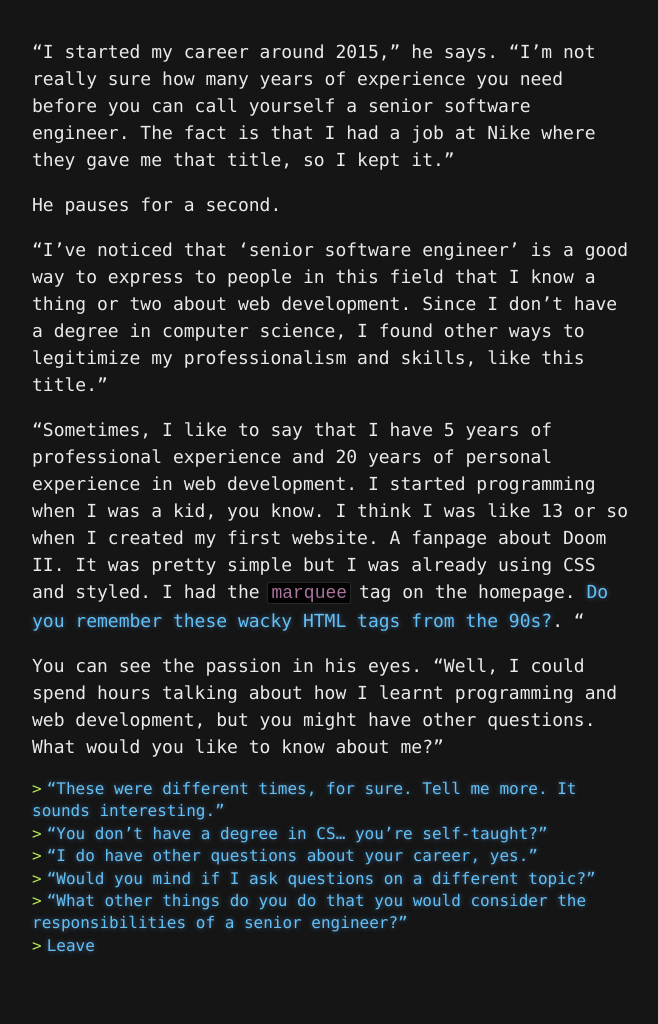
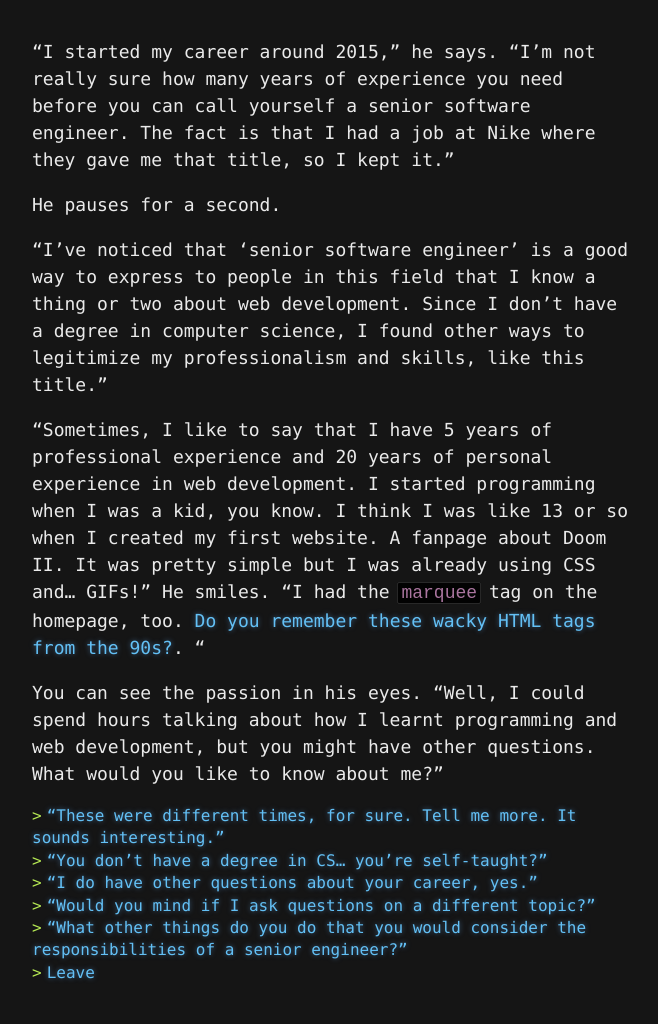
Before and after one commit to yvesgurcan/adventure, a Jekyll site: the page built from senior.md, in a window 1280 px wide. Shown: the whole page, without its empty margins (308-966 px from the left). Built offline with Jekyll 4.4.1, drawn with Linux system fonts in a browser that asks for light colours; our own code applies the rules of GitHub Pages for plain Markdown files; before the commit the page ends 997 px from its top, so only the background shows below that.

Commit message:
Update senior.md

```diff
--- a/senior.md
+++ b/senior.md
@@ -4,7 +4,7 @@ He pauses for a second.
 
 "I've noticed that 'senior software engineer' is a good way to express to people in this field that I know a thing or two about web development. Since I don't have a degree in computer science, I found other ways to legitimize my professionalism and skills, like this title."
 
-"Sometimes, I like to say that I have 5 years of professional experience and 20 years of personal experience in web development. I started programming when I was a kid, you know. I think I was like 13 or so when I created my first website. A fanpage about Doom II. It was pretty simple but I was already using CSS and styled. I had the `marquee` tag on the homepage. [Do you remember these wacky HTML tags from the 90s?](https://medium.com/@yvesgurcan/remember-marquee-and-blink-15ac3de4c790). "
+"Sometimes, I like to say that I have 5 years of professional experience and 20 years of personal experience in web development. I started programming when I was a kid, you know. I think I was like 13 or so when I created my first website. A fanpage about Doom II. It was pretty simple but I was already using CSS and... GIFs!" He smiles. "I had the `marquee` tag on the homepage, too. [Do you remember these wacky HTML tags from the 90s?](https://medium.com/@yvesgurcan/remember-marquee-and-blink-15ac3de4c790). "
 
 You can see the passion in his eyes. "Well, I could spend hours talking about how I learnt programming and web development, but you might have other questions. What would you like to know about me?"
 
```
